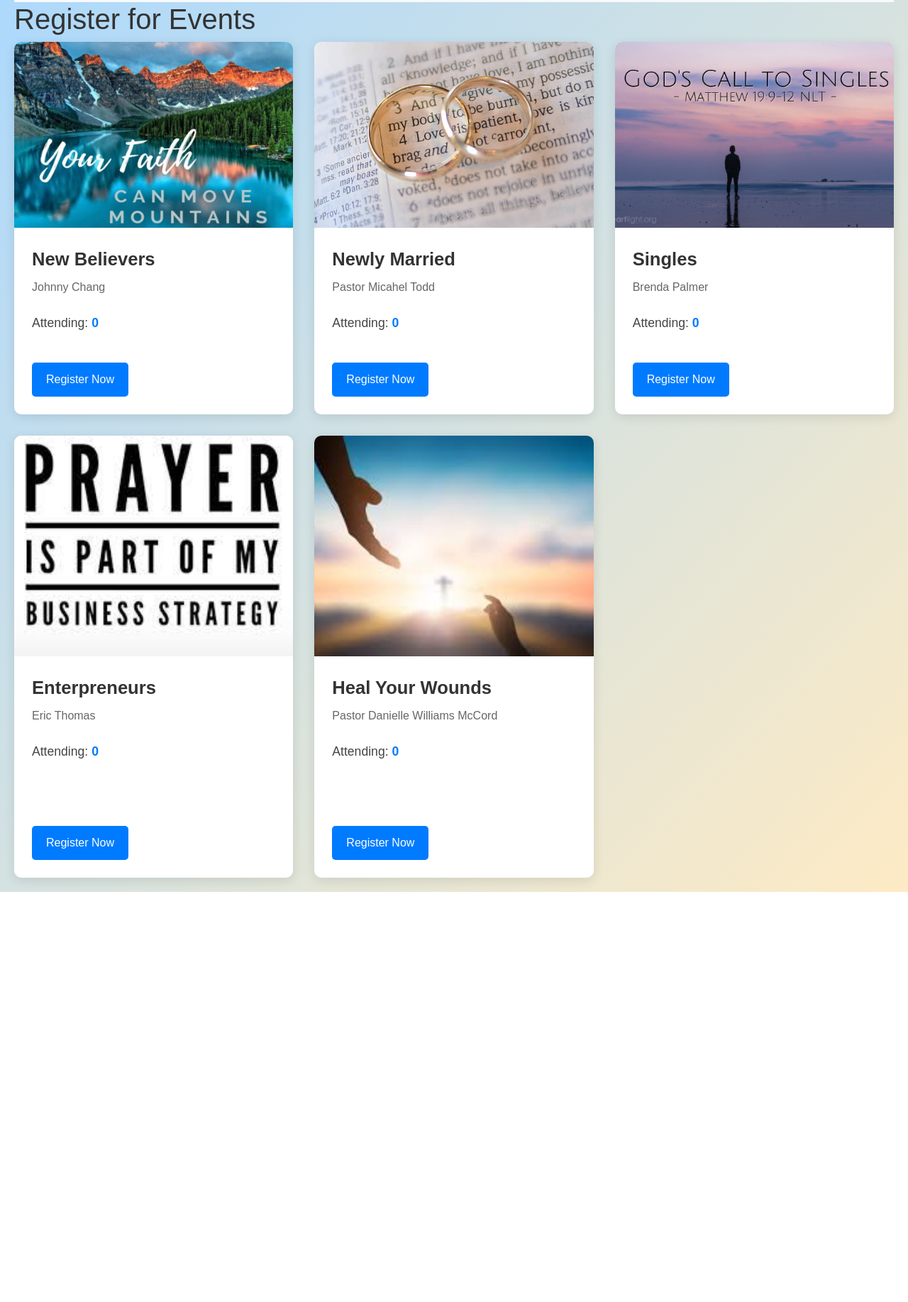
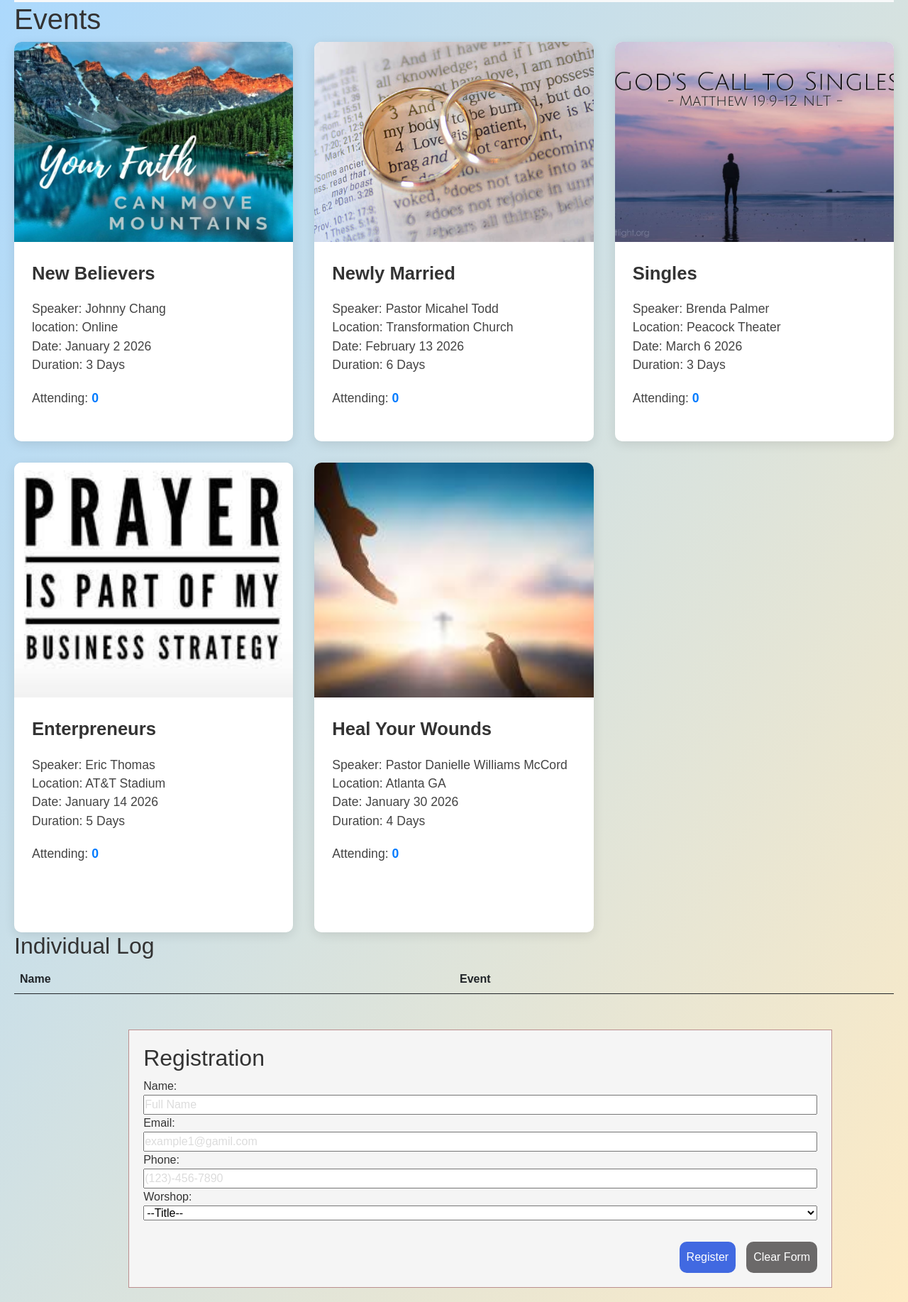
Before and after one commit to gaylelemuel-bit/EventsProject-Co63, a plain HTML site: page Registration.html in a window 1280 px wide. Shown: the part 73-1908 px from the top of the page at 71% size. Before the commit the page ends 1330 px from the top, so only its background shows below. Drawn offline with nearby package versions, Linux system fonts and the light colour scheme.

Commit message:
Form and updated reg

```diff
--- a/Registration.html
+++ b/Registration.html
@@ -5,7 +5,8 @@
     <meta name="viewport" content="width=device-width, initial-scale=1.0">
     <title>Registration</title>
     <link href="https://cdn.jsdelivr.net/npm/bootstrap@5.0.2/dist/css/bootstrap.min.css" rel="stylesheet" integrity="sha384-EVSTQN3/azprG1Anm3QDgpJLIm9Nao0Yz1ztcQTwFspd3yD65VohhpuuCOmLASjC" crossorigin="anonymous">
-    <link rel="stylesheet" href="./mystyle.css">
+    <link rel="stylesheet" href="./Styles/mystyle.css">
+    <link rel="stylesheet" href="./Styles/form.css">
 </head>
 <body>
 <header>
@@ -35,54 +36,106 @@
 </nav>
 </header>
 <main>
-    <h1>Register for Events</h1>
+    <h1>Events</h1>
       <div class="card-grid">
         <div class="event-container">
             <img src="./E-img/faith1.jpeg">
             <div class="event-content">
                 <strong>New Believers</strong>
-                <span class="speaker-name-display" id="speakerName1"></span>
+                <p>Speaker: Johnny Chang<br>
+                location: Online<br>
+                 Date: January 2 2026<br>
+                  Duration: 3 Days</p>
                 <p>Attending: <span id="shop1" class="registration-info">0</span></p>
-                <button onclick="registerEvent(0)">Register Now</button>
             </div>
         </div>
         <div class="event-container">
             <img src="./E-img/m1.jpg" alt="">
             <div class="event-content">
                 <strong>Newly Married</strong>
-                <span class="speaker-name-display" id="speakerName2"></span>
+                <p>Speaker: Pastor Micahel Todd<br>
+                Location: Transformation Church<br>
+                 Date: February 13 2026<br>
+                 Duration: 6 Days</p>
                 <p>Attending: <span id="shop2" class="registration-info">0</span></p>
-                <button onclick="registerEvent(1)">Register Now</button>
+
             </div>
         </div>
         <div class="event-container">
             <img src="./E-img/singles.jpg" alt="">
             <div class="event-content">
                 <strong>Singles</strong>
-                <span class="speaker-name-display" id="speakerName3"></span>
+                <p>Speaker: Brenda Palmer<br>
+                    Location: Peacock Theater<br>
+                    Date: March 6 2026<br>
+                    Duration: 3 Days</p>
                 <p>Attending: <span id="shop3" class="registration-info">0</span></p>
-                <button onclick="registerEvent(2)">Register Now</button>
+
             </div>
         </div>
         <div class="event-container">
             <img src="./E-img/prayerB.jpeg" alt="">
             <div class="event-content">
                 <strong>Enterpreneurs</strong>
-                <span class="speaker-name-display" id="speakerName4"></span>
+                <p>Speaker: Eric Thomas<br>
+                    Location: AT&T Stadium <br>
+                    Date: January 14 2026<br>
+                    Duration: 5 Days</p>
                 <p>Attending: <span id="shop4" class="registration-info">0</span></p>
-                <button onclick="registerEvent(3)">Register Now</button>
+
             </div>
         </div>
         <div class="event-container">
             <img src="./E-img/heal.jpeg" alt="">
             <div class="event-content">
                 <strong>Heal Your Wounds</strong>
-                <span class="speaker-name-display" id="speakerName5"></span>
+                <p> Speaker: Pastor Danielle Williams McCord<br>
+                    Location: Atlanta GA<br>
+                    Date: January 30 2026<br>
+                    Duration: 4 Days</p>
                 <p>Attending: <span id="shop5" class="registration-info">0</span></p>
-                <button onclick="registerEvent(4)">Register Now</button>
             </div>
         </div>
     </div>
+      <div class="registration-log section">
+        <h2>Individual Log</h2>
+
+        <table class="table table-striped">
+            <thead>
+                <tr>
+                    <th>Name</th>
+                    <th>Event</th>
+                </tr>
+            </thead>
+            <!-- This is where JavaScript will insert the table body content -->
+            <tbody id="registration-table-body">
+                <!-- Table rows will appear here -->
+            </tbody>
+        </table>
+    </div>
+    <form class="form-container"method="post">
+        <h2> Registration</h2>
+        <label>Name:</label>
+        <input type="text" name="" value="" placeholder="Full Name" required>
+        <label>Email:</label>
+        <input type="text" name="" value="" placeholder="example1@gamil.com">
+        <label>Phone:</label>
+        <input type="tel" name="" value="" placeholder="(123)-456-7890">
+        <label>Worshop:</label>
+        <select>
+            <option>--Title--</option>
+            <option>New Believers</option>
+            <option>Newly Married</option>
+            <option>Singles</option>
+            <option>Enterpreneurs</option>
+            <option>Heal Your Wounds</option>
+        </select>
+         <div class="buttons">
+            <button class="btn1" type="submit">Register</button>
+            <button class="btn2"type="submit">Clear Form</button>
+          </div>
+    </form>
+
 </main>
     <script src="https://cdn.jsdelivr.net/npm/bootstrap@5.0.2/dist/js/bootstrap.bundle.min.js" integrity="sha384-MrcW6ZMFYlzcLA8Nl+NtUVF0sA7MsXsP1UyJoMp4YLEuNSfAP+JcXn/tWtIaxVXM" crossorigin="anonymous"></script>
     <script src="./scripts/registration.js"></script>
--- /dev/null
+++ b/Styles/form.css
@@ -0,0 +1,35 @@
+.form-container{
+    background-color: whitesmoke;
+    display: flex;
+    flex-direction: column;
+    margin-left: 13%;
+    margin-top: 50px;
+    padding: 20px;
+    width: 80%;
+    border: 1px solid rosybrown;
+}
+.buttons{
+    display: flex;
+    justify-content: end;
+    margin-top: 30px;
+
+}
+ .btn1{
+    background-color: royalblue;
+    color: white;
+    margin-left: 15px;
+    padding: 10px;
+    border: none;
+    border-radius: 10px;
+}
+ .btn2{
+    background-color: rgb(107, 105, 105);
+    color: white;
+    margin-left: 15px;
+    padding: 10px;
+    border: none;
+    border-radius: 10px;
+}
+::placeholder{
+    color: gainsboro;
+}
--- a/scripts/registration.js
+++ b/scripts/registration.js
@@ -38,49 +38,78 @@ let event5 = {
     duration: "4 Days",
     registrations: 0
 };
-let workshops = [event1, event2, event3, event4, event5];
+let workshops = [
+    { title: "New Believers", countId: 'shop1' },
+    { title: "Newly Married", countId: 'shop2' },
+    { title: "Singles", countId: 'shop3' },
+    { title: "Enterpreneurs", countId: 'shop4' },
+    { title: "Heal Your Wounds", countId: 'shop5'}
+];
 
-function registerEvent(eventIndex) {
-    workshops[eventIndex].registrations++;
-    displayEventCounts();
+let allRegistrations = [];
+function updateDisplayCounts() {
+    workshops.forEach(event => {
+        // Count how many times this specific event title appears in the log
+        const count = allRegistrations.filter(reg => reg.eventTitle === event.title).length;
+
+        const countElement = document.getElementById(event.countId);
+        if (countElement) {
+            countElement.textContent = count;
+        }
+    });
 }
-function displayEventCounts() {
-    const shop1Display = document.getElementById('shop1');
-    if (shop1Display) {
-        shop1Display.innerHTML = event1.registrations;
+//  Function to Display the Individual Log as a TABLE ---
+function renderIndividualRegistrations() {
+    const tableBody = document.getElementById('registration-table-body');
+    tableBody.innerHTML = '';
+    allRegistrations.forEach(reg => {
+        const tableRow = document.createElement('tr');
+
+        const nameCell = document.createElement('td');
+        nameCell.textContent = reg.name;
+
+        const eventCell = document.createElement('td');
+        eventCell.textContent = reg.eventTitle;
+
+        tableRow.appendChild(nameCell);
+        tableRow.appendChild(eventCell);
+        tableBody.appendChild(tableRow);
+    });
+}
+// - Function to Handle When Someone Clicks "Register"
+function handleRegistrationForm(event) {
+    event.preventDefault();
+
+    const nameInput = document.querySelector('input[placeholder="Full Name"]');
+    const selectedTitle = document.querySelector('select').value;
+    const userName = nameInput.value.trim();
+
+    if (userName === "" || selectedTitle === "--Title--") {
+        alert("Please enter your name and select a workshop title.");
+        return;
     }
-    const shop2Display = document.getElementById('shop2');
-    if (shop2Display) {
-        shop2Display.innerHTML = event2.registrations;
-    }
-    const shop3Display = document.getElementById('shop3');
-    if (shop3Display) {
-        shop3Display.innerHTML = event3.registrations;
-    }
-    const shop4Display = document.getElementById('shop4');
-    if (shop4Display) {
-        shop4Display.innerHTML = event4.registrations;
-    }
-    const shop5Display = document.getElementById('shop5');
-    if (shop5Display) {
-        shop5Display.innerHTML = event5.registrations;
-    }
+    allRegistrations.push({
+        name: userName,
+        eventTitle: selectedTitle
+    });
+
+    // Update both display sections
+    updateDisplayCounts();
+    renderIndividualRegistrations();
+
+    alert(`Thank you, ${userName}! You are registered for "${selectedTitle}".`);
+
+    // Clear form fields
+    document.querySelector('.form-container').reset();
 }
-function displaySpeakerNames() {
-    const speaker1El = document.getElementById('speakerName1');
-    if (speaker1El) { speaker1El.innerHTML = event1.speaker; }
 
-    const speaker2El = document.getElementById('speakerName2');
-    if (speaker2El) { speaker2El.innerHTML = event2.speaker; }
+const registrationForm = document.querySelector('.form-container');
+registrationForm.addEventListener('submit', handleRegistrationForm);
 
-    const speaker3El = document.getElementById('speakerName3');
-    if (speaker3El) { speaker3El.innerHTML = event3.speaker; }
-
-    const speaker4El = document.getElementById('speakerName4');
-    if (speaker4El) { speaker4El.innerHTML = event4.speaker; }
-
-    const speaker5El = document.getElementById('speakerName5');
-    if (speaker5El) { speaker5El.innerHTML = event5.speaker; }
-}
-displaySpeakerNames();
-displayEventCounts();
+const clearButton = document.querySelector('.btn2');
+clearButton.addEventListener('click', function(e) {
+    e.preventDefault();
+    registrationForm.reset();
+});
+updateDisplayCounts();
+renderIndividualRegistrations();
```
Also changed, not shown: Styles/mystyle.css (renamed from mystyle.css).
